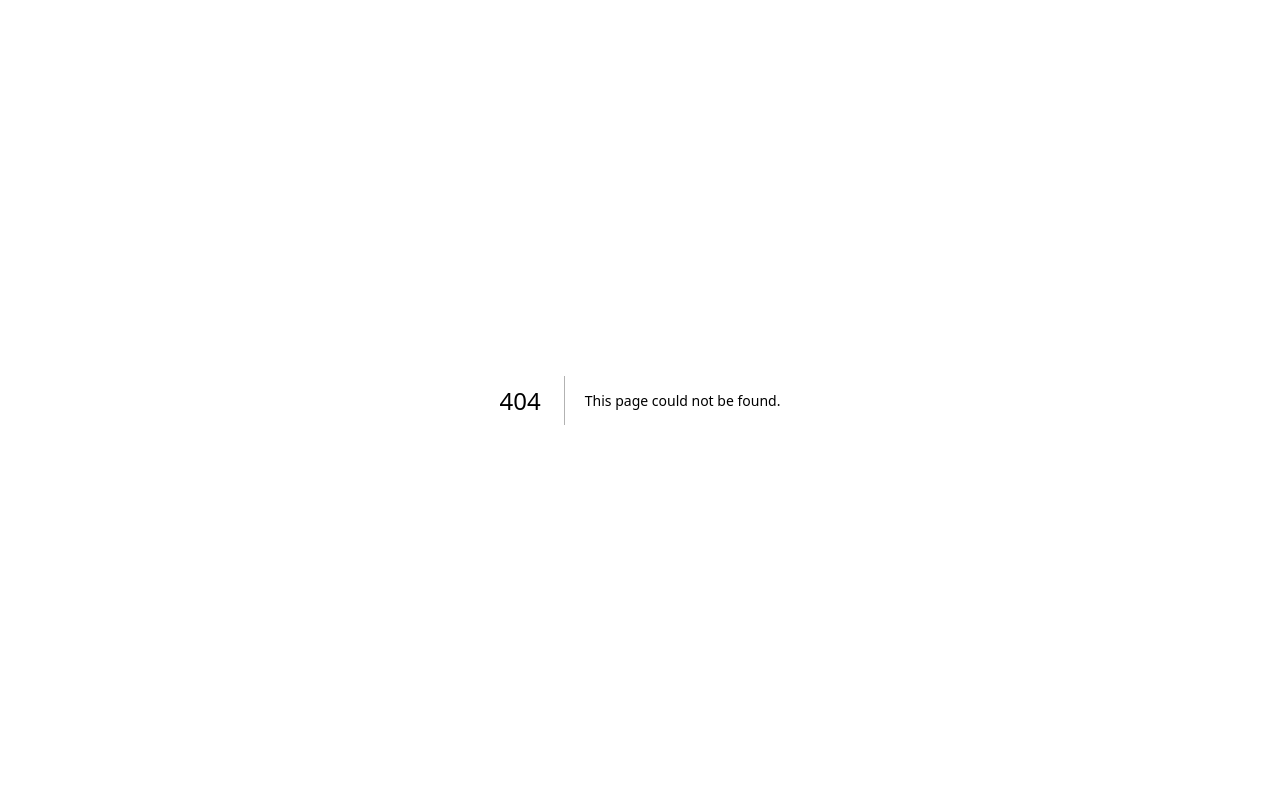
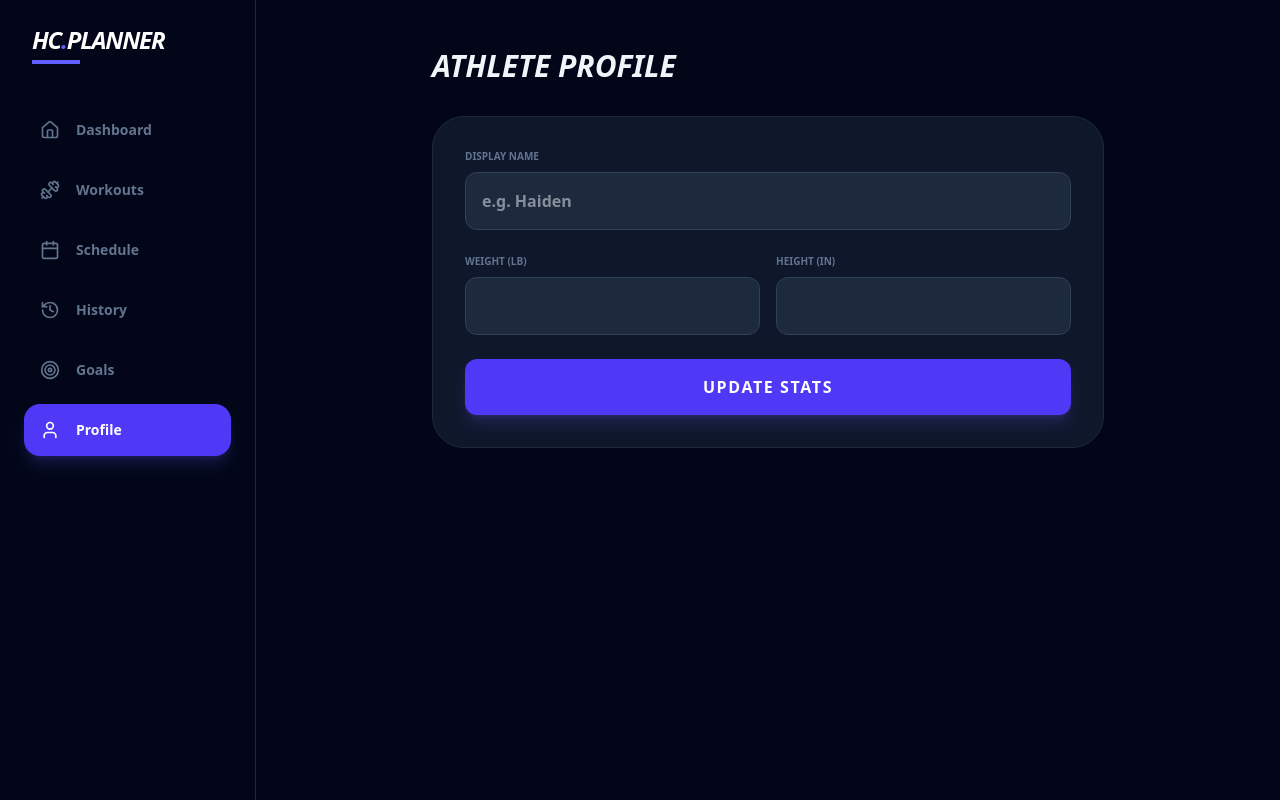
Before and after one commit to haidencramer/hc-workout-planner, a Next.js app: page /hc-workout-planner/profile in a window 1280 px wide. Before the commit this address had no page. Built offline with nearby package versions, Linux system fonts and the light colour scheme.

Commit message:
added: profile logic to the project

```diff
--- a/src/components/layout/Sidebar.tsx
+++ b/src/components/layout/Sidebar.tsx
@@ -1,4 +1,4 @@
-import { Calendar, Dumbbell, Target, History, Home } from 'lucide-react';
+import { Calendar, Dumbbell, Target, History, Home, User } from 'lucide-react';
 import Link from 'next/link';
 import { useRouter } from 'next/router';
 
@@ -11,14 +11,17 @@ export default function Sidebar() {
     { icon: Calendar, label: 'Schedule', path: '/schedule' },
     { icon: History, label: 'History', path: '/history' },
     { icon: Target, label: 'Goals', path: '/goals' },
+    { icon: User, label: 'Profile', path: '/profile' }, // Added Profile link
   ];
 
   return (
     <>
-      {/* DESKTOP SIDEBAR - Hidden on small screens */}
-      <aside className="hidden md:flex h-screen w-64 bg-slate-900 border-r border-slate-800 flex-col p-6 sticky top-0">
-        <div className="mb-10">
-          <h1 className="text-2xl font-black italic tracking-tighter text-white">HC PLANNER</h1>
+      {/* DESKTOP SIDEBAR - Hidden on mobile (md:flex) */}
+      <aside className="hidden md:flex h-screen w-64 bg-slate-950 border-r border-slate-800 flex-col p-6 sticky top-0 z-40">
+        <div className="mb-10 px-2">
+          <h2 className="text-2xl font-black text-white tracking-tighter italic">
+            HC<span className="text-indigo-500">.</span>PLANNER
+          </h2>
           <div className="h-1 w-12 bg-indigo-500 mt-1"></div>
         </div>
 
@@ -28,25 +31,25 @@ export default function Sidebar() {
             const isActive = router.pathname === item.path;
 
             return (
-              <Link
-                key={item.path}
-                href={item.path}
-                className={`flex items-center gap-4 px-4 py-3 rounded-2xl font-bold transition-all ${
+              <Link key={item.path} href={item.path} className="block">
+                <div
+                  className={`flex items-center gap-4 px-4 py-4 rounded-2xl text-sm font-bold transition-all duration-200 cursor-pointer ${
                     isActive
                       ? 'bg-indigo-600 text-white shadow-lg shadow-indigo-500/20'
-                    : 'text-slate-400 hover:bg-slate-800 hover:text-slate-100'
+                      : 'text-slate-500 hover:bg-slate-900 hover:text-slate-200'
                   }`}
                 >
                   <Icon size={20} />
                   <span>{item.label}</span>
+                </div>
               </Link>
             );
           })}
         </nav>
       </aside>
 
-      {/* MOBILE BOTTOM NAV - Visible only on small screens */}
-      <nav className="md:hidden fixed bottom-0 left-0 right-0 h-20 bg-slate-900/90 backdrop-blur-lg border-t border-slate-800 px-2 flex items-center justify-around z-50">
+      {/* MOBILE BOTTOM NAV - Visible only on small screens (md:hidden) */}
+      <nav className="md:hidden fixed bottom-0 left-0 right-0 h-20 bg-slate-950/90 backdrop-blur-lg border-t border-slate-800 px-2 flex items-center justify-around z-50">
         {menuItems.map((item) => {
           const Icon = item.icon;
           const isActive = router.pathname === item.path;
@@ -60,7 +63,9 @@ export default function Sidebar() {
               }`}
             >
               <Icon size={20} />
-              <span className="text-[10px] font-bold uppercase tracking-tighter">{item.label}</span>
+              <span className="text-[10px] font-bold uppercase tracking-tighter">
+                {item.label === 'Dashboard' ? 'Home' : item.label}
+              </span>
             </Link>
           );
         })}
--- /dev/null
+++ b/src/pages/profile.tsx
@@ -0,0 +1,70 @@
+import React, { useState, useEffect } from 'react';
+import Sidebar from '../components/layout/Sidebar';
+
+export default function Profile() {
+  const [profile, setProfile] = useState({
+    name: '',
+    weight: '',
+    height: '',
+    goal: 'Maintenance'
+  });
+
+  useEffect(() => {
+    const saved = localStorage.getItem('hc-profile');
+    if (saved) setProfile(JSON.parse(saved));
+  }, []);
+
+  const saveProfile = (e: React.FormEvent) => {
+    e.preventDefault();
+    localStorage.setItem('hc-profile', JSON.stringify(profile));
+    alert("Profile Updated!");
+  };
+
+  return (
+    <div className="flex flex-col md:flex-row min-h-screen bg-slate-950 text-slate-100">
+      <Sidebar />
+      <main className="flex-1 p-6 md:p-12">
+        <div className="max-w-2xl mx-auto">
+          <h1 className="text-3xl font-black italic uppercase mb-8">Athlete Profile</h1>
+
+          <form onSubmit={saveProfile} className="space-y-6 bg-slate-900 p-8 rounded-[2rem] border border-slate-800">
+            <div>
+              <label className="block text-[10px] font-bold uppercase text-slate-500 mb-2">Display Name</label>
+              <input
+                value={profile.name}
+                onChange={e => setProfile({...profile, name: e.target.value})}
+                className="w-full bg-slate-800 border border-slate-700 p-4 rounded-xl font-bold focus:border-indigo-500 outline-none transition-all"
+                placeholder="e.g. Haiden"
+              />
+            </div>
+
+            <div className="grid grid-cols-2 gap-4">
+              <div>
+                <label className="block text-[10px] font-bold uppercase text-slate-500 mb-2">Weight (lb)</label>
+                <input
+                  type="number"
+                  value={profile.weight}
+                  onChange={e => setProfile({...profile, weight: e.target.value})}
+                  className="w-full bg-slate-800 border border-slate-700 p-4 rounded-xl font-bold outline-none"
+                />
+              </div>
+              <div>
+                <label className="block text-[10px] font-bold uppercase text-slate-500 mb-2">Height (in)</label>
+                <input
+                  type="number"
+                  value={profile.height}
+                  onChange={e => setProfile({...profile, height: e.target.value})}
+                  className="w-full bg-slate-800 border border-slate-700 p-4 rounded-xl font-bold outline-none"
+                />
+              </div>
+            </div>
+
+            <button type="submit" className="w-full bg-indigo-600 hover:bg-indigo-500 text-white font-black py-4 rounded-xl uppercase tracking-widest transition-all shadow-lg shadow-indigo-500/20">
+              Update Stats
+            </button>
+          </form>
+        </div>
+      </main>
+    </div>
+  );
+}
```
Lines whose indentation alone changed are shown as unchanged.
